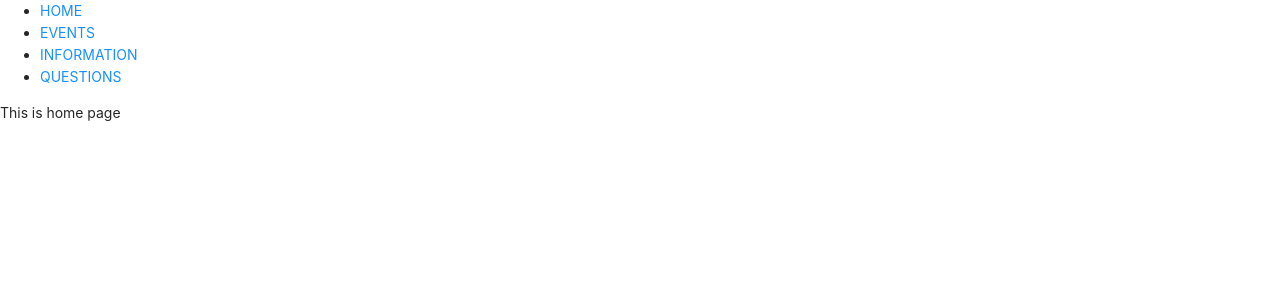
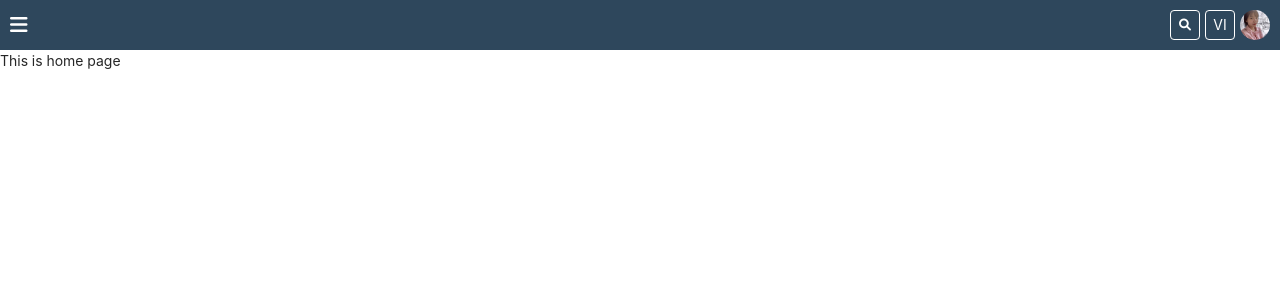
Before and after one commit to bongudth/it-media-responsive, a React (Create React App) app: page / in a window 1280 px wide. Shown: the top 300 px of the page. Built offline with nearby package versions, Linux system fonts and the light colour scheme.

Commit message:
implement header

```diff
--- a/public/index.html
+++ b/public/index.html
@@ -25,6 +25,8 @@
       Learn how to configure a non-root public URL by running `npm run build`.
     -->
     <title>IT Media Responsive</title>
+
+    <link rel="stylesheet" href="https://cdnjs.cloudflare.com/ajax/libs/font-awesome/6.0.0-beta2/css/all.min.css" integrity="sha512-YWzhKL2whUzgiheMoBFwW8CKV4qpHQAEuvilg9FAn5VJUDwKZZxkJNuGM4XkWuk94WCrrwslk8yWNGmY1EduTA==" crossorigin="anonymous" referrerpolicy="no-referrer" />
   </head>
   <body>
     <noscript>You need to enable JavaScript to run this app.</noscript>
--- a/src/App.js
+++ b/src/App.js
@@ -1,8 +1,7 @@
 import {
   BrowserRouter as Router,
   Routes,
-  Route,
-  Link
+  Route
 } from "react-router-dom"
 
 import HomePage from "./components/HomePage/HomePage"
@@ -14,33 +13,12 @@ import './App.css'
 function App() {
   return (
     <Router>
-      <div>
-        <nav>
-          <ul>
-            <li>
-              <Link to="/">HOME</Link>
-            </li>
-            <li>
-              <Link to="/events">EVENTS</Link>
-            </li>
-            <li>
-              <Link to="/infomations">INFORMATION</Link>
-            </li>
-            <li>
-              <Link to="/questions">QUESTIONS</Link>
-            </li>
-          </ul>
-        </nav>
-
-        {/* A <Switch> looks through its children <Route>s and
-            renders the first one that matches the current URL. */}
       <Routes>
         <Route path='/events' element={<EventList />} />
         <Route path='/information' element={<Information />} />
         <Route path='/questions' element={<QuestionList />} />
         <Route path='/' element={<HomePage />} />
       </Routes>
-      </div>
     </Router>
   );
 }
--- a/src/assets/scss/Variable.scss
+++ b/src/assets/scss/Variable.scss
@@ -1,4 +1,5 @@
 // Override default variables before the import
+$white-color: #ffffff;
 $primary-color: #2e475c;
 $background-color: #f1faff;
 $border-color: #f1faff;
--- a/src/components/Header/Header.js
+++ b/src/components/Header/Header.js
@@ -1,11 +1,74 @@
 import React from "react"
+import { Link } from "react-router-dom"
+import { Menu, Dropdown } from 'antd'
 
 import "./Header.scss"
+import avatar from "../../assets/images/avatar.jpg"
+
+const menuNav = (
+  <Menu>
+    <Menu.Item key="0">
+      <Link to="/">Home Page</Link>
+    </Menu.Item>
+    <Menu.Divider />
+    <Menu.Item key="1">
+      <Link to="/events">Events</Link>
+    </Menu.Item>
+    <Menu.Divider />
+    <Menu.Item key="2">
+      <Link to="/infomations">Information</Link>
+    </Menu.Item>
+    <Menu.Divider />
+    <Menu.Item key="3">
+      <Link to="/questions">Questions</Link>
+    </Menu.Item>
+  </Menu>
+)
+
+const menuAva = (
+  <Menu className="menu-avatar">
+    <Menu.Item key="0">
+      <img src={avatar} alt="avatar" className="menu-avatar-image"></img>
+    </Menu.Item>
+    <Menu.Item key="1">
+      <div className="menu-avatar-name">Huynh Thi Khanh Linh</div>
+    </Menu.Item>
+    <Menu.Item key="2">
+      <div className="menu-avatar-email">bongudth@gmail.com</div>
+    </Menu.Item>
+    <Menu.Divider />
+    <Menu.Item key="3">
+      <i className="fas fa-user"></i>
+      <div>Profile</div>
+    </Menu.Item>
+    <Menu.Divider />
+    <Menu.Item key="4">
+      <i className="fas fa-question"></i>
+      <div>Create question</div>
+    </Menu.Item>
+    <Menu.Divider />
+    <Menu.Item key="5">
+      <i className="fas fa-sign-out-alt"></i>
+      <div>Sign out</div>
+    </Menu.Item>
+  </Menu>
+)
 
 function Header() {
-    return (
-        <div>This is Header page</div>
-    )
+  return (
+    <div className="header-container">
+      <Dropdown overlay={menuNav} trigger={['click']}>
+        <i className="fas fa-bars header-menu-icon" onClick={e => e.preventDefault()}></i>
+      </Dropdown>
+      <div className="header-right-container">
+        <i className="fas fa-search header-right-icon"></i>
+        <div className="header-right-icon header-translate-icon">VI</div>
+        <Dropdown overlay={menuAva} trigger={['click']}>
+          <img src={avatar} alt="avatar" className="header-right-avatar"></img>
+        </Dropdown>
+      </div>
+    </div>
+  )
 }
 
 export default Header
--- a/src/components/Header/Header.scss
+++ b/src/components/Header/Header.scss
@@ -0,0 +1,83 @@
+@import "../../assets/scss/Variable.scss";
+
+.header-container {
+  background-color: $primary-color;
+  display: flex;
+  align-items: center;
+  justify-content: space-between;
+  padding: 10px;
+
+  .header-menu-icon {
+    color: $white-color;
+    font-size: $font-big-large;
+    cursor: pointer;
+  }
+
+  .header-right-container {
+    display: flex;
+    align-items: center;
+    gap: 5px;
+
+    .header-right-icon {
+      width: 30px;
+      height: 30px;
+      display: flex;
+      align-items: center;
+      justify-content: center;
+      color: $white-color;
+      font-size: $font-small;
+      border: 1px solid $white-color;
+      border-radius: 4px;
+      cursor: pointer;
+    }
+
+    .header-translate-icon {
+      font-size: $font-default;
+    }
+
+    .header-right-avatar {
+      width: 30px;
+      height: 30px;
+      object-fit: cover;
+      border-radius: 50%;
+      cursor: pointer;
+    }
+  }
+}
+
+.ant-dropdown {
+  .ant-dropdown-menu-title-content {
+    color: $primary-color;
+    display: flex;
+    align-items: center;
+    gap: 5px;
+  }
+
+  .menu-avatar {
+    padding: 20px;
+  }
+}
+
+.menu-avatar {
+  display: flex;
+  flex-direction: column;
+  align-items: center;
+
+  .menu-avatar-image {
+    width: 50px;
+    height: 50px;
+    object-fit: cover;
+    border-radius: 50%;
+    margin-bottom: 10px;
+  }
+
+  .menu-avatar-name {
+    font-size: $font-default;
+    font-weight: bold;
+  }
+
+  .menu-avatar-email {
+    font-size: $font-small;
+    margin-top: -10px;
+  }
+}
--- a/src/components/HomePage/HomePage.js
+++ b/src/components/HomePage/HomePage.js
@@ -1,10 +1,14 @@
 import React from "react"
 
+import Header from "../Header/Header"
 import "./HomePage.scss"
 
 function HomePage() {
     return (
-        <div>This is home page</div>
+        <>
+            <Header />
+            <div>This is home page</div>
+        </>
     )
 }
 
```
Also changed, not shown: src/assets/images/avatar.jpg (added). Lines whose indentation alone changed are shown as unchanged.
